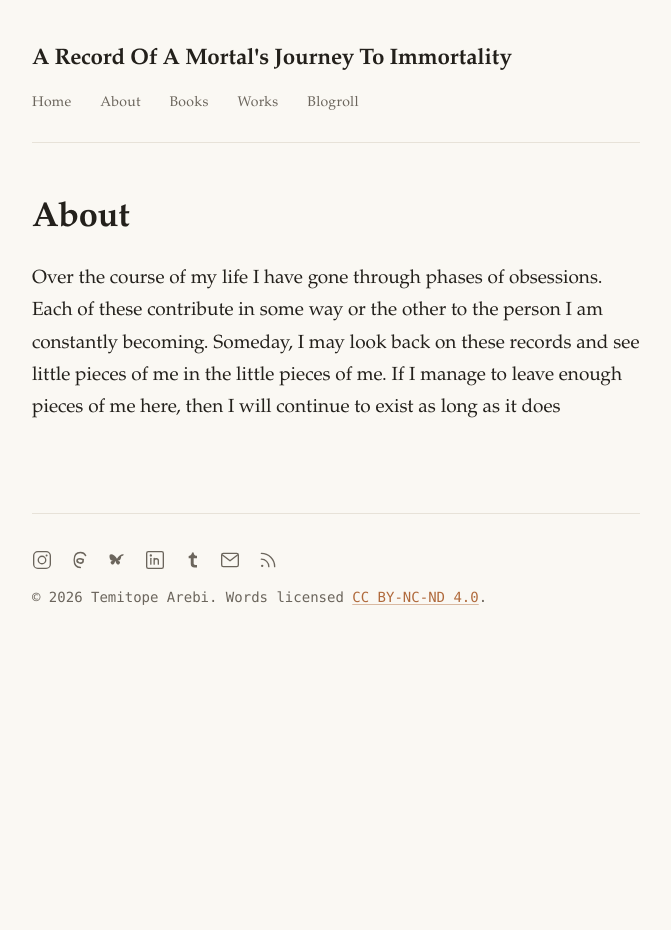
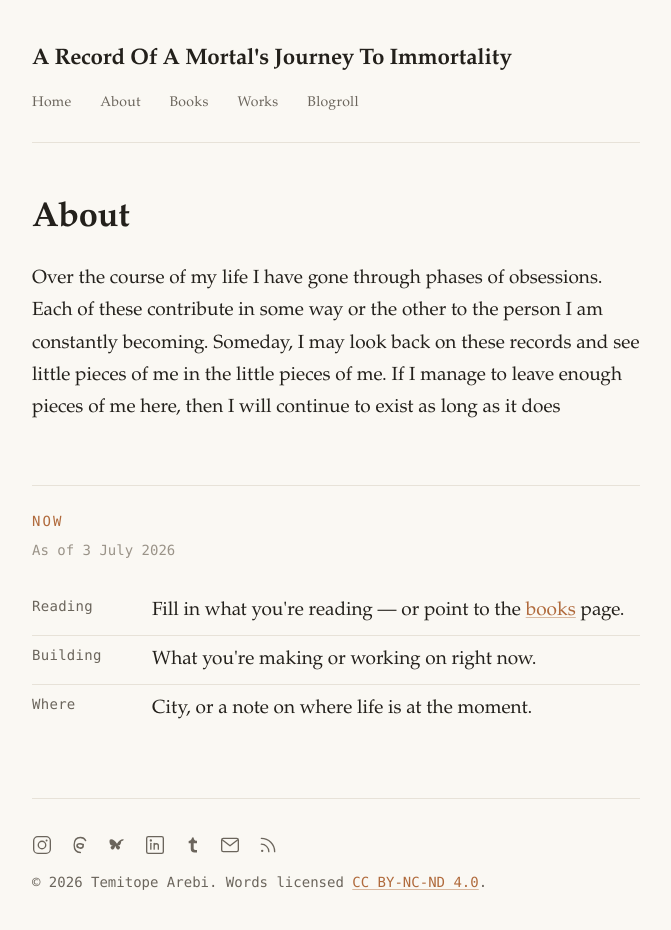
Before and after one commit to topearebi/aroamjti, a Jekyll site: the page built from about.md, in a window 1280 px wide. Shown: the whole page, without its empty margins (304-975 px from the left). Built offline with Jekyll 4.4.1, drawn with Linux system fonts in a browser that asks for light colours; before the commit the page ends 900 px from its top, so only the background shows below that.

Commit message:
Add 'now' section to about.md
Added a 'now' section to document current activities and focus.

```diff
--- a/about.md
+++ b/about.md
@@ -9,3 +9,34 @@ description: "About Temitope Arebi and the obsessions that shaped this record
 Over the course of my life I have gone through phases of obsessions. Each of these contribute in some way or the other to the person I am constantly becoming.
 Someday, I may look back on these records and see little pieces of me in the little pieces of me.
 If I manage to leave enough pieces of me here, then I will continue to exist as long as it does
+
+<!--
+  NOW SECTION — paste this at the BOTTOM of about.md, below your prose.
+  It does not replace anything above it.
+
+  How to keep it current:
+    • Update the date in <p class="now-date"> each time you revise it.
+    • Edit the three <dd> values. Keep, add, or remove rows as you like
+      (each row is one <div> with a <dt> label and a <dd> value).
+    • This is meant to be disposable and frequently wrong — that's the point
+      of a "now" page. Update it whenever your focus shifts.
+-->
+
+<section class="now" aria-label="What I'm doing now">
+  <p class="now-title">Now</p>
+  <p class="now-date">As of 3 July 2026</p>
+  <dl class="now-list">
+    <div>
+      <dt>Reading</dt>
+      <dd>Fill in what you're reading — or point to the <a href="{{ '/books/' | relative_url }}">books</a> page.</dd>
+    </div>
+    <div>
+      <dt>Building</dt>
+      <dd>What you're making or working on right now.</dd>
+    </div>
+    <div>
+      <dt>Where</dt>
+      <dd>City, or a note on where life is at the moment.</dd>
+    </div>
+  </dl>
+</section>
```
